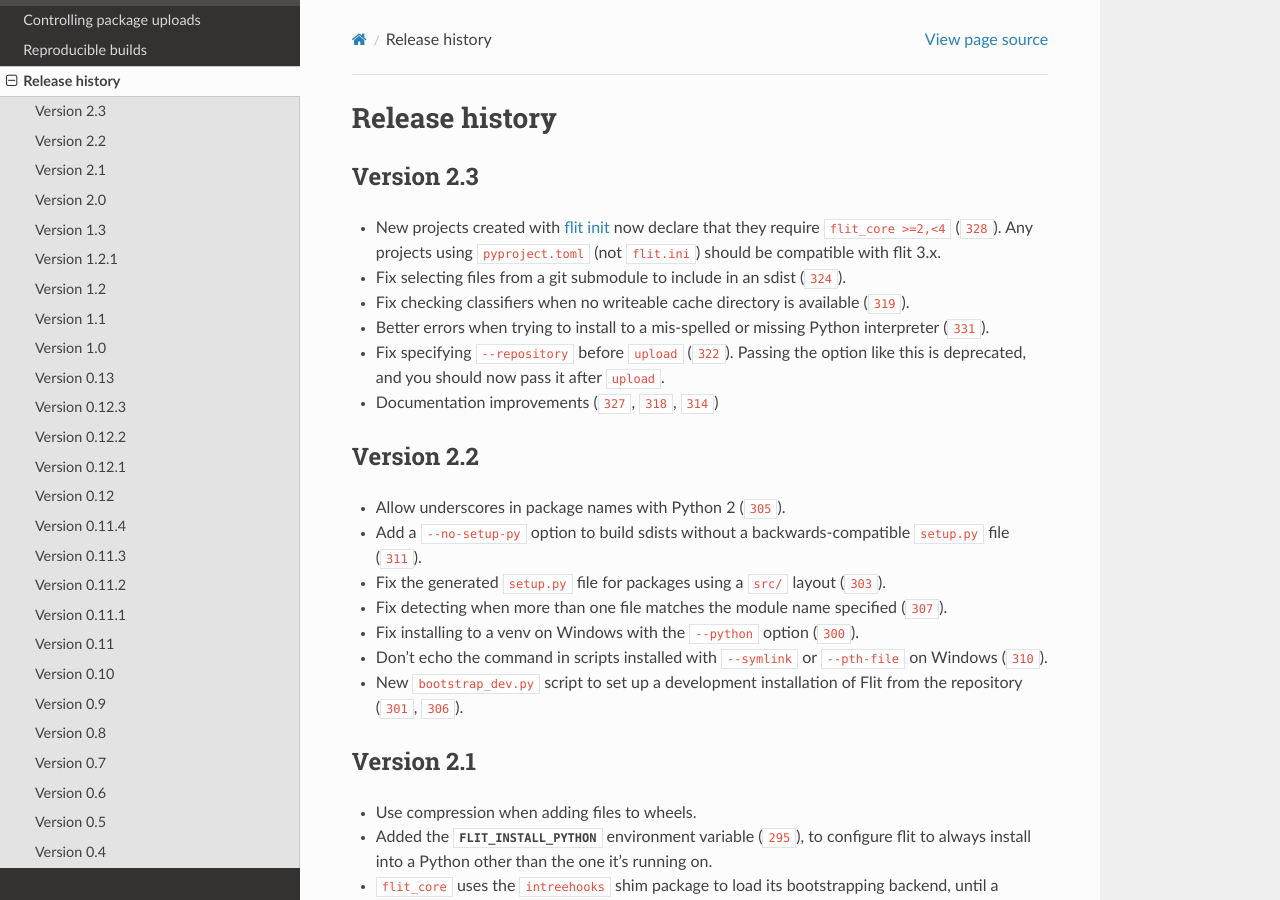
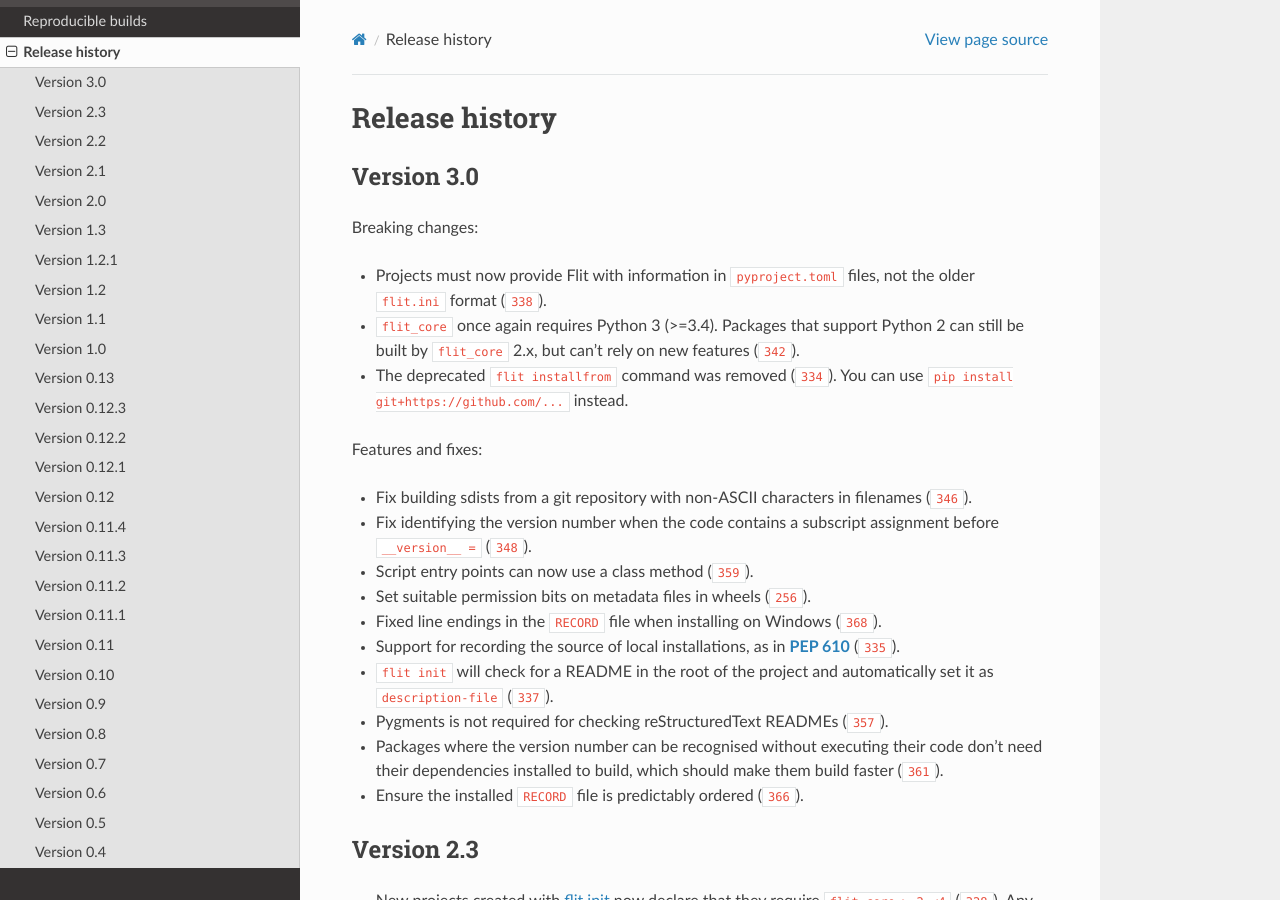
Before and after one commit to pypa/flit, a Sphinx documentation site: the page built from doc/history.rst, in a window 1280 px wide and 900 px high. Built offline with Sphinx 7.4.7 and the Read the Docs theme 2.0.0, drawn with Linux system fonts in a browser that asks for light colours; pages that are not in the unit, such as notebooks, are missing from menus; cross-references to code outside the pages are shown as plain code.

Commit message:
Release notes for 3.0

```diff
--- a/doc/history.rst
+++ b/doc/history.rst
@@ -1,5 +1,38 @@
 Release history
 ===============
+
+Version 3.0
+-----------
+
+Breaking changes:
+
+- Projects must now provide Flit with information in ``pyproject.toml`` files,
+  not the older ``flit.ini`` format (:ghpull:`338`).
+- ``flit_core`` once again requires Python 3 (>=3.4). Packages that support
+  Python 2 can still be built by ``flit_core`` 2.x, but can't rely on new
+  features (:ghpull:`342`).
+- The deprecated ``flit installfrom`` command was removed (:ghpull:`334`).
+  You can use ``pip install git+https://github.com/...`` instead.
+
+Features and fixes:
+
+- Fix building sdists from a git repository with non-ASCII characters in
+  filenames (:ghpull:`346`).
+- Fix identifying the version number when the code contains a subscript
+  assignment before ``__version__ =`` (:ghpull:`348`).
+- Script entry points can now use a class method (:ghpull:`359`).
+- Set suitable permission bits on metadata files in wheels (:ghpull:`256`).
+- Fixed line endings in the ``RECORD`` file when installing on Windows
+  (:ghpull:`368`).
+- Support for recording the source of local installations, as in :pep:`610`
+  (:ghpull:`335`).
+- ``flit init`` will check for a README in the root of the project and
+  automatically set it as ``description-file`` (:ghpull:`337`).
+- Pygments is not required for checking reStructuredText READMEs (:ghpull:`357`).
+- Packages where the version number can be recognised without executing their
+  code don't need their dependencies installed to build, which should make them
+  build faster (:ghpull:`361`).
+- Ensure the installed ``RECORD`` file is predictably ordered (:ghpull:`366`).
 
 Version 2.3
 -----------
```
